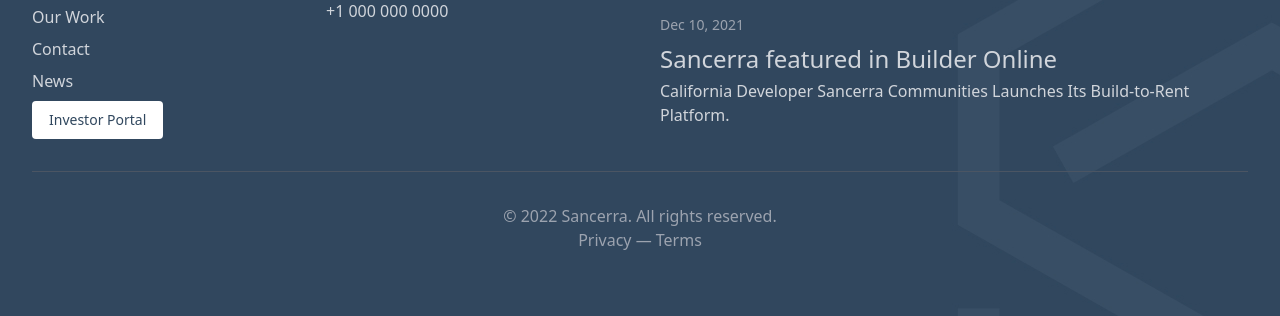
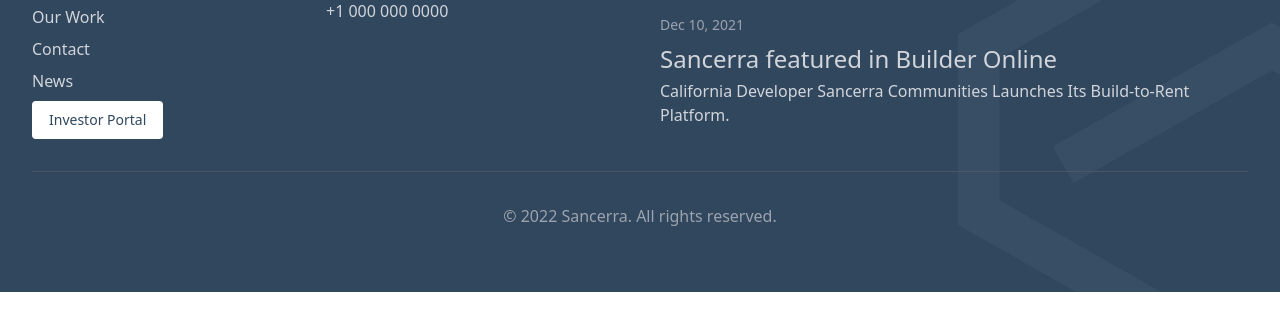
Before and after one commit to mehanyw/sancerra-site, a website: page about.html in a window 1280 px wide. Shown: the part 3188-3504 px from the top of the page. After the commit the page ends 3480 px from the top, so only its background shows below. Drawn offline with nearby package versions, Linux system fonts and the light colour scheme.

Commit message:
Removed privacy terms from footer

```diff
--- a/about.html
+++ b/about.html
@@ -432,7 +432,8 @@
                 </div>
                 <div class="mt-8 border-t border-gray-600 pt-8 md:flex md:flex-col md:items-center md:justify-center">
                     <p class="text-base text-gray-400 mt-0 md:order-1">&copy; 2022 Sancerra. All rights reserved.</p>
-                    <p class="text-base text-gray-400 mt-0 md:order-2">Privacy — Terms</p>
+                    <!-- TODO: -->
+                    <!-- <p class="text-base text-gray-400 mt-0 md:order-2">Privacy — Terms</p> -->
                 </div>
             </div>
         </footer>
```
Also changed, not shown: contact.html (+2 -1 lines), index.html (+2 -1 lines), news.html (+2 -1 lines), work.html (+2 -1 lines).
